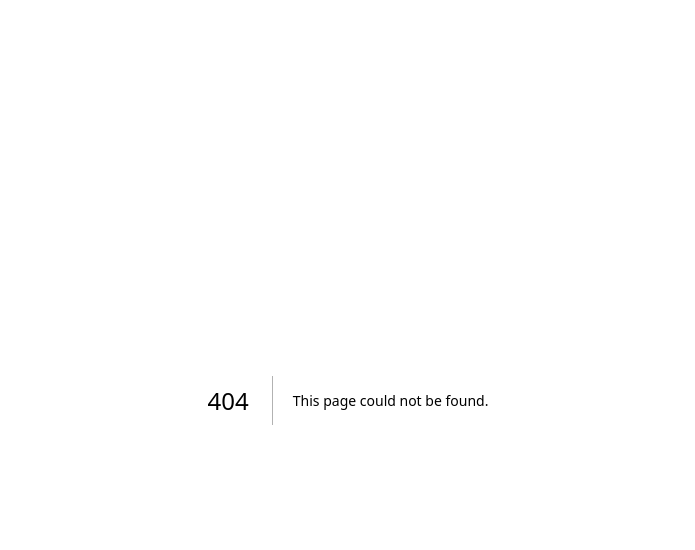
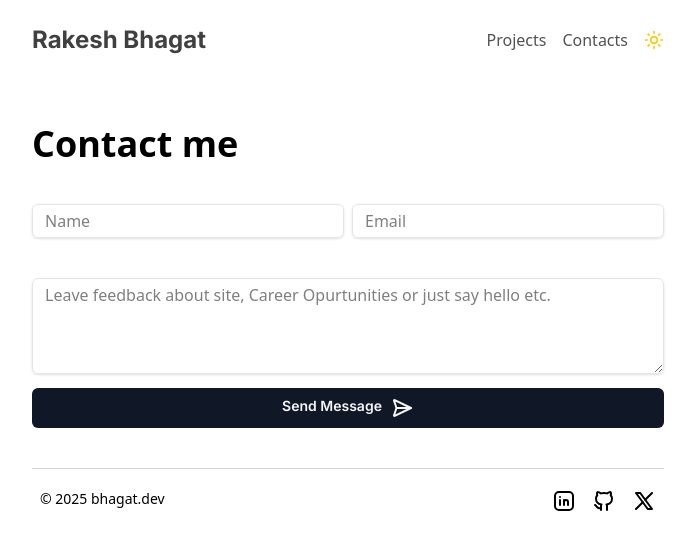
Before and after one commit to Rakesh-Bhagat/Portfolio, a Next.js app: page /contact in a window 1280 px wide. Before the commit this address had no page. Shown: the top 550 px of the page, without its empty margins (292-987 px from the left). Built offline with nearby package versions, Linux system fonts and the light colour scheme.

Commit message:
added project and contact page

```diff
--- /dev/null
+++ b/app/api/email/route.ts
@@ -0,0 +1,33 @@
+import { NextRequest, NextResponse } from "next/server"
+import nodemailer from "nodemailer"
+
+export async function POST(req: NextRequest) {
+  const { name, email, message } = await req.json()
+
+  const transporter = nodemailer.createTransport({
+    service: "gmail",
+    auth: {
+      user: process.env.EMAIL_USER,
+      pass: process.env.EMAIL_PASS,
+    },
+  })
+
+  const mailOptions = {
+    from: email,
+    to: process.env.EMAIL_USER,
+    subject: `Message from ${name}`,
+    text: `
+      Name: ${name}
+      Email: ${email}
+      Message: ${message}
+    `,
+  }
+
+  try {
+    await transporter.sendMail(mailOptions)
+    return NextResponse.json({ success: true, message: "Email sent successfully" }, { status: 200 })
+  } catch (error) {
+    console.error("Email failed:", error)
+    return NextResponse.json({ success: false, message: "Failed to send email" }, { status: 500 })
+  }
+}
--- /dev/null
+++ b/app/contact/page.tsx
@@ -0,0 +1,89 @@
+"use client";
+import Footer from "@/components/Footer";
+import Navbar from "@/components/Navbar";
+import { IconSend2 } from "@tabler/icons-react";
+import { div } from "motion/react-client";
+import { useState } from "react";
+
+const Contact = () => {
+  const [name, setName] = useState("");
+  const [email, setEmail] = useState("");
+  const [message, setMessage] = useState("");
+  const [received, setReceived] = useState(false);
+
+  const handleSubmit = async (e:React.FormEvent<HTMLElement>) => {
+    e.preventDefault();
+    try {
+      const res = await fetch("/api/email", {
+        method: "POST",
+        headers: { "Content-Type": "application/json" },
+        body: JSON.stringify({ name, email, message }),
+      });
+
+      const data = await res.json();
+      console.log(res)
+      if (res.ok) {
+        setReceived(true)
+        setName("");
+        setEmail("");
+        setMessage("");
+      } else {
+        alert("Error: " + data.message);
+      }
+    } catch (error) {
+      alert("Something went wrong");
+      console.error(error);
+    }
+  };
+  return (
+    <div className=" h-screen mx-auto w-full md:max-w-2xl flex flex-col font-poppins px-5">
+      <Navbar />
+      <h1 className="text-4xl font-bold ">Contact me</h1>
+      {received && (
+        <div className="mt-10 flex gap-2">
+            <p className="">Thanks for the message. I will try to reply as soon as possible.</p>
+            <button onClick={()=>setReceived(false)} className="bg-yellow-200 px-3 rounded-md text-neutral-600 cursor-pointer">Message again</button>
+        </div>
+        )}
+      {!received && (
+      <div className="flex flex-col ">
+        <form onSubmit={handleSubmit}>
+          <div className="grid grid-cols-1 md:grid-cols-2 gap-2 mt-10 mb-2 md:my-10">
+            <input
+              value={name}
+              onChange={(e) => setName(e.target.value)}
+              type="text"
+              placeholder="Name"
+              className="border border-neutral-200 rounded-md shadow-sm px-3 py-1"
+            />
+            <input
+              value={email}
+              onChange={(e) => setEmail(e.target.value)}
+              type="text"
+              placeholder="Email"
+              className="border border-neutral-200 rounded-md shadow-sm px-3 py-1"
+            />
+          </div>
+          <textarea
+            value={message}
+            onChange={(e) => setMessage(e.target.value)}
+            name="desc"
+            id="desc"
+            placeholder="Leave feedback about site, Career Opurtunities or just say hello etc."
+            className="border w-full border-neutral-200 rounded-md shadow-sm px-3 py-1 h-24"
+          ></textarea>
+          <button
+            type="submit"
+            className="bg-gray-900 text-neutral-100 rounded-md px-4 py-2 mt-2 text-sm flex justify-center font-semibold font-inter w-full cursor-pointer"
+          >
+            Send Message <IconSend2 className="flex ml-2" />
+          </button>
+        </form>
+      </div>)}
+
+      <Footer />
+    </div>
+  );
+};
+
+export default Contact;
--- a/app/globals.css
+++ b/app/globals.css
@@ -2,5 +2,4 @@
 
 @theme{
   --font-inter: ['Inter', "sans"]
-  --breakpoint-tv: 2000px
 }
--- a/app/layout.tsx
+++ b/app/layout.tsx
@@ -35,7 +35,7 @@ export default function RootLayout({
   return (
     <html lang="en">
       <body
-        className={`${geistSans.variable} ${geistMono.variable} ${inter.variable} ${poppins.variable} antialiased`}
+        className={`${geistSans.variable} ${geistMono.variable} ${inter.variable} ${poppins.variable} antialiased selection:bg-green-100 selection:text-neutral-600`}
       >
         {children}
       </body>
--- /dev/null
+++ b/app/projects/page.tsx
@@ -0,0 +1,30 @@
+import Footer from "@/components/Footer"
+import Navbar from "@/components/Navbar"
+import ProjectCard from "@/components/ProjectCard"
+import projects from "@/data/projects"
+
+const Projects = () => {
+  return (
+    <div className=" h-screen mx-auto w-full md:max-w-2xl flex flex-col font-poppins px-5">
+
+      <Navbar />
+      <h1 className="text-4xl font-bold mb-5">My Projects.</h1>
+      <div className="mt-5 grid grid-cols-1 sm:grid-cols-2 gap-3">
+        {projects.map((item, index) => (
+          <ProjectCard
+            key={index}
+            title={item.title}
+            img={item.img}
+            description={item.description}
+            stack={item.stack}
+            live={item.live}
+            github={item.github}
+          />
+        ))}
+      </div>
+      <Footer />
+    </div>
+  )
+}
+
+export default Projects
--- a/components/Footer.tsx
+++ b/components/Footer.tsx
@@ -7,7 +7,7 @@ import Link from "next/link";
 
 const Footer = () => {
   return (
-    <div className="md:max-w-xl tv:max-w-2xl mt-10 flex flex-col sm:flex-row gap-5 items-center sm:items-start justify-between px-2 py-5 border-t border-neutral-300">
+    <div className="md:max-w-2xl mt-10 flex flex-col sm:flex-row gap-5 items-center sm:items-start justify-between px-2 py-5 border-t border-neutral-300">
       <div className="text-sm">&copy; 2025 bhagat.dev</div>
       <div className="flex gap-4 sm:justify-evenly">
         <Link target="_blank" href={"https://www.linkedin.com/in/irakesh-bhagat/"}>
--- a/components/Navbar.tsx
+++ b/components/Navbar.tsx
@@ -2,18 +2,23 @@
 import navlinks from '@/data/navLinks';
 import { IconMenu2, IconX } from '@tabler/icons-react';
 import { Sun } from 'lucide-react';
+import Link from 'next/link';
 import { useState } from 'react';
 
 const Navbar = () => {
   const [open, setOpen] = useState(false);
   return (
-    <div className=" relative flex items-center justify-between md:max-w-xl tv:max-w-2xl w-full mt-4 bg-transparent py-2 top-0 mb-15  rounded-xl">
+    <div className=" relative flex items-center justify-between md:max-w-2xl w-full mt-4 bg-transparent py-2 top-0 mb-10 md:mb-15  rounded-xl">
         <div className="flex">
+          <Link href={"/"}>
             <h2 className="font-bold font-inter text-lg md:text-2xl text-neutral-700 cursor-pointer hover:text-black">Rakesh Bhagat</h2>
+          </Link>
         </div>
         <div className="hidden sm:visible sm:flex gap-4 ">
-            {navlinks.map((link) => (
-                <p key={link.link} className="text-neutral-600 cursor-pointer hover:text-black">{link.link}</p>
+            {navlinks.map((item, index) => (
+              <Link key={index} href={item.route}>
+                <p className="text-neutral-600 cursor-pointer hover:text-black">{item.title}</p>
+                </Link>
             ))}
             <button><Sun width={20} height={20} className='text-yellow-400 hover:text-yellow-600 cursor-pointer'/></button>
         </div>
@@ -28,8 +33,10 @@ const Navbar = () => {
 
         {open && (
           <div className='absolute top-10 bg-blue-50 flex flex-col w-full items-center justify-center gap-3 mt-2'>
-            {navlinks.map((link) => (
-                <div key={link.link} className="font-inter text-neutral-700 cursor-pointer hover:text-black">{link.link}</div>
+            {navlinks.map((item, index) => (
+              <Link key={index} href={item.route}>
+                <p className="text-neutral-600 cursor-pointer hover:text-black">{item.title}</p>
+                </Link>
             ))}
 
           </div>
--- a/components/ProjectCard.tsx
+++ b/components/ProjectCard.tsx
@@ -6,9 +6,9 @@ import Link from "next/link"
 
 const ProjectCard = ({title, img, description, stack, live, github}: ProjectCardProps) => {
   return (
-    <div className="flex flex-col border border-neutral-300 px-5 py-5 rounded-lg shadow-lg hover:shadow-2xl">
+    <div className="flex flex-col border border-neutral-300 p-5 rounded-lg shadow-lg hover:shadow-2xl">
       <h2 className="text-xl font-bold text-neutral-700 font-inter mb-3">{title}</h2>
-      {img && <Image className="w-full rounded-lg border border-neutral-300 shadow-md" width={100} height={70} src={img} alt="project-image" />}
+      {img && <Image className="w-full rounded-lg border border-neutral-300 shadow-md" width={100} height={100} src={img} alt="project-image" />}
       <p className="mt-5 text-neutral-400 tracking font-inter text-sm">{description}</p>
       <div className="mt-5 flex flex-wrap items-center gap-2 ">
         {stack.map((item, index) => (
--- a/data/navLinks.ts
+++ b/data/navLinks.ts
@@ -1,9 +1,11 @@
 const navlinks = [
     {
-        link : "Projects"
+        title : "Projects",
+        route: "/projects"
     },
     {
-        link: "Contacts"
+        title: "Contacts",
+        route: "/contact"
     }
 ]
 
--- a/package.json
+++ b/package.json
@@ -10,10 +10,12 @@
   },
   "dependencies": {
     "@tabler/icons-react": "^3.34.1",
+    "@types/nodemailer": "^6.4.17",
     "framer-motion": "^12.23.12",
     "lucide-react": "^0.539.0",
     "motion": "^12.23.12",
     "next": "15.4.6",
+    "nodemailer": "^7.0.5",
     "react": "19.1.0",
     "react-dom": "19.1.0"
   },
```
Also changed, not shown: app/page.tsx (+14 -6 lines), public/portfolio.png, 1 other file (tests, documents, lock files or other folders).
